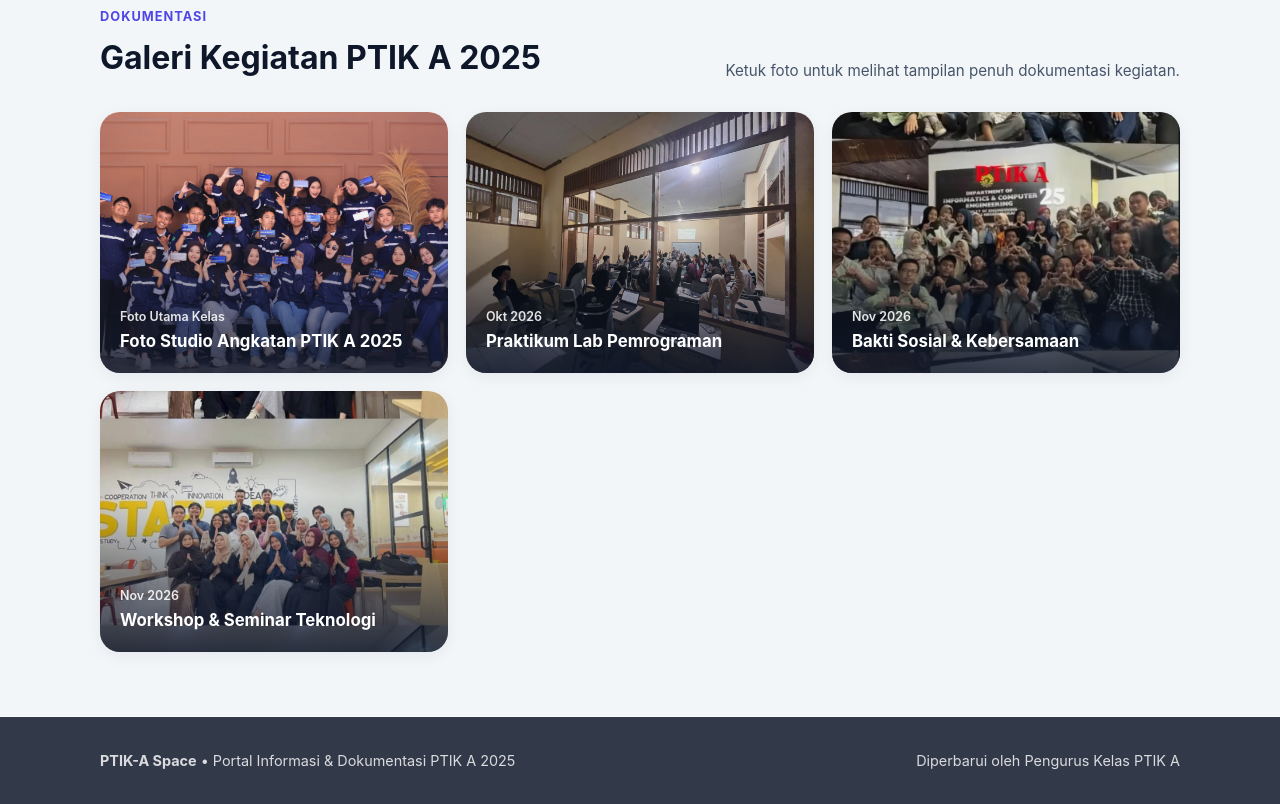
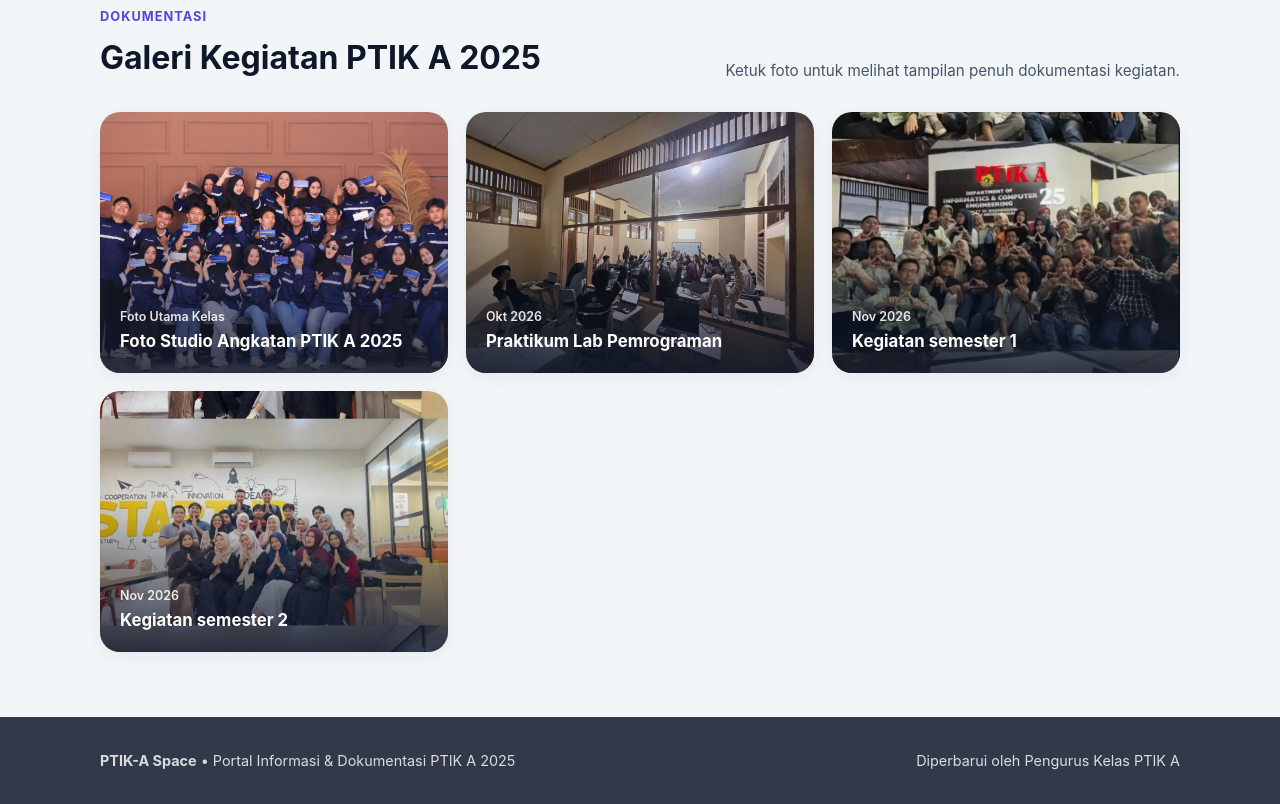
Before and after one commit to awalmodding3-art/PTIK-A_space, a plain HTML site: page INDEX.HTML in a window 1280 px wide. Shown: the part 1776-2580 px from the top of the page. Drawn offline with Linux system fonts and the light colour scheme.

Commit message:
Menambahkan foto dan mengubah judul galeri

```diff
--- a/INDEX.HTML
+++ b/INDEX.HTML
@@ -293,24 +293,24 @@
           <figure class="photo-card" data-title="Kegiatan semester 1" data-date="November 2026" data-desc="Program berbagi bersama warga sekitar kampus yang diinisiasi oleh pengurus kelas PTIK A 2025.">
             <img
       src="IMG/SMSTR1.jpeg"
-      alt="FOTO SEMESTER 1"
+      alt="Kegiatan semester 1"
       loading="lazy"
     />
             <figcaption class="photo-overlay">
               <span class="photo-date">Nov 2026</span>
-              <h3>Bakti Sosial & Kebersamaan</h3>
+              <h3>Kegiatan semester 1</h3>
             </figcaption>
           </figure>
 
           <figure class="photo-card" data-title="Kegiatan semester 2" data-date="November 2026" data-desc="Keikutsertaan mahasiswa PTIK A 2025 dalam seminar inovasi pendidikan dan kecerdasan buatan.">
            <img
       src="IMG/SMSTR 2.jpeg"
-      alt="Workshop & Seminar Teknologi"
+      alt="Kegiatan semester 2"
       loading="lazy"
     />
             <figcaption class="photo-overlay">
               <span class="photo-date">Nov 2026</span>
-              <h3>Workshop & Seminar Teknologi</h3>
+              <h3>Kegiatan semester 2</h3>
             </figcaption>
           </figure>
         </div>
```
